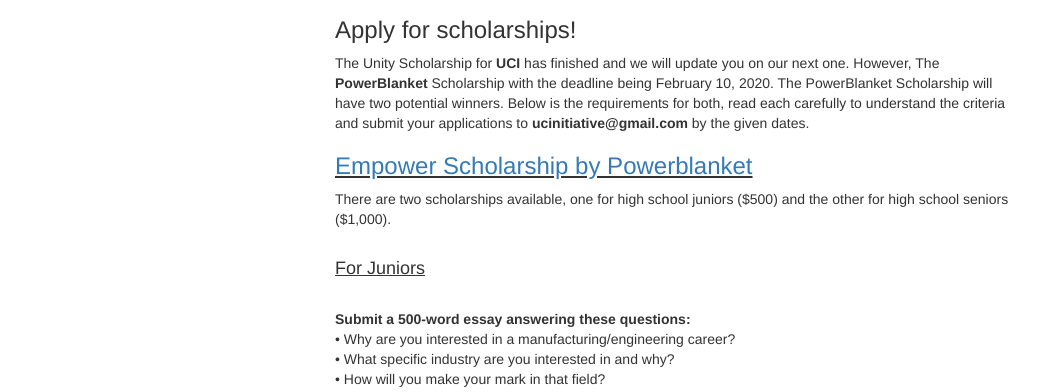
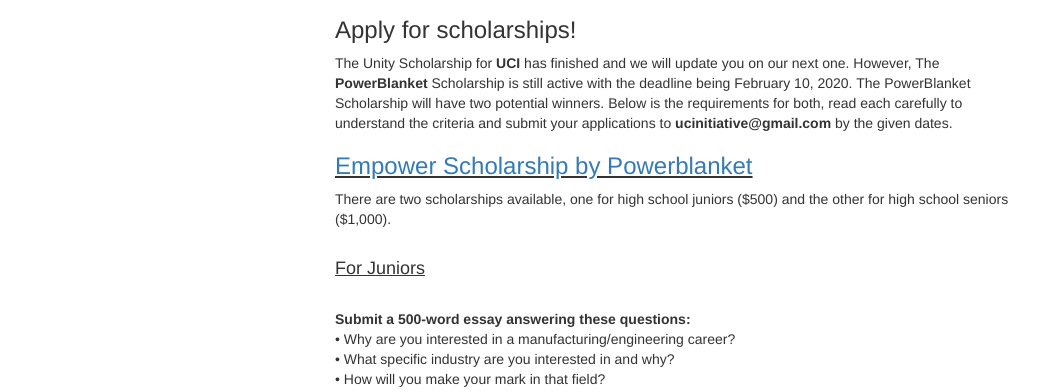
Before and after one commit to unityinit/unityinit.github.io, a website: page scholarship-requirements.html in a window 1280 px wide. Shown: the part 408-800 px from the top of the page, without its empty margins (0-1056 px from the left). Drawn offline with nearby package versions, Linux system fonts and the light colour scheme.

Commit message:
Update scholarship-requirements.html

```diff
--- a/scholarship-requirements.html
+++ b/scholarship-requirements.html
@@ -97,7 +97,7 @@
 					<div class="col-sm-9">
 
 						<p>The Unity Scholarship for <b>UCI</b> has finished and we will update you on our next one. However,
-						The <b>PowerBlanket</b> Scholarship with the deadline being February 10, 2020. The PowerBlanket Scholarship
+						The <b>PowerBlanket</b> Scholarship is still active with the deadline being February 10, 2020. The PowerBlanket Scholarship
 						will have two potential winners. Below is the requirements for both, read each carefully to understand
 						the criteria and submit your applications to <b>ucinitiative@gmail.com</b>
 						by the given dates.</p>
```
